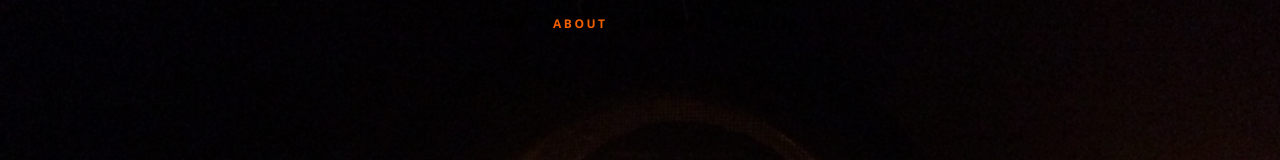
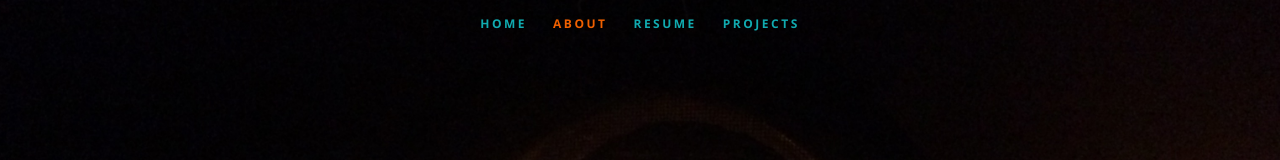
Before and after one commit to aaronfeingold/ajf-portfolio, a React (Create React App) app: page / in a window 1280 px wide. Shown: the top 160 px of the page. Built offline with nearby package versions, Linux system fonts and the light colour scheme.

Commit message:
since new background is dark, lets go with the franklin BBQ colors for nav ul list anchors

```diff
--- a/public/css/layout.css
+++ b/public/css/layout.css
@@ -1,6 +1,6 @@
 /*
 =====================================================================
-   Stylesheet for "Personal" - Personal Portfolio Template
+    Personal Portfolio Template
 =====================================================================
 
    TOC:
@@ -167,7 +167,6 @@ ul#nav li a {
    line-height: 32px;
 	text-decoration: none;
    text-align: left;
-   color: rgb(0, 0, 0);
 
 	-webkit-transition: color .2s ease-in-out;
 	-moz-transition: color .2s ease-in-out;
```
